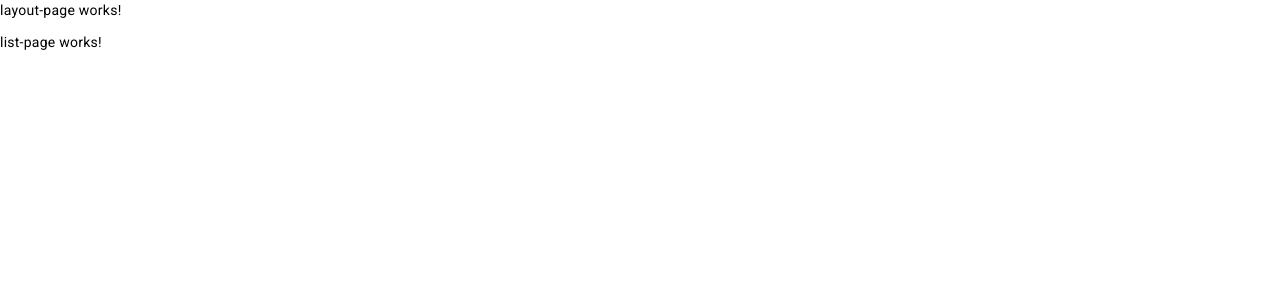
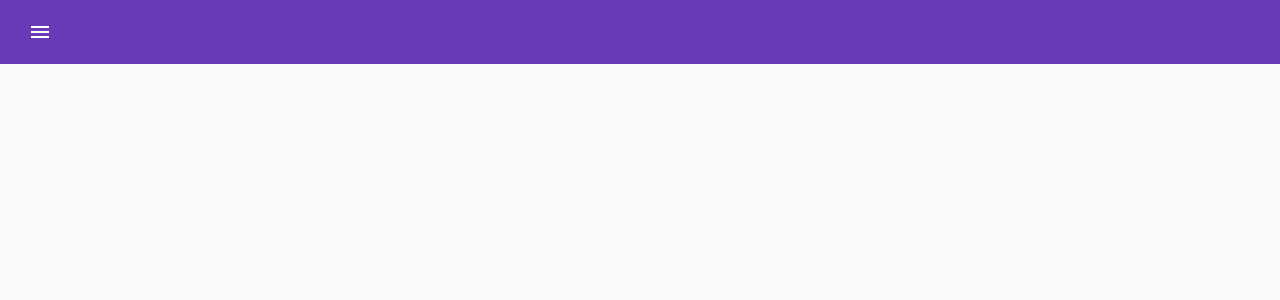
Before and after one commit to sebasao89/heroesApp, an Angular app: page /heroes/list in a window 1280 px wide. Shown: the top 300 px of the page. Built offline with nearby package versions, Linux system fonts and the light colour scheme.

Commit message:
Estructura list heroes, navabar, sidenav

```diff
--- a/src/app/heroes/heroes.module.ts
+++ b/src/app/heroes/heroes.module.ts
@@ -2,6 +2,8 @@ import { NgModule } from '@angular/core';
 import { CommonModule } from '@angular/common';
 
 import { HeroesRoutingModule } from './heroes-routing.module';
+import { MaterialModule } from '../material/material.module';
+
 import { HeroPageComponent } from './pages/hero-page/hero-page.component';
 import { LayoutPageComponent } from './pages/layout-page/layout-page.component';
 import { ListPageComponent } from './pages/list-page/list-page.component';
@@ -19,7 +21,8 @@ import { SearchPageComponent } from './pages/search-page/search-page.component';
   ],
   imports: [
     CommonModule,
-    HeroesRoutingModule
+    HeroesRoutingModule,
+    MaterialModule
   ]
 })
 export class HeroesModule { }
--- a/src/app/heroes/pages/layout-page/layout-page.component.html
+++ b/src/app/heroes/pages/layout-page/layout-page.component.html
@@ -1,3 +1,21 @@
-<p>layout-page works!</p>
+<mat-sidenav-container fullscreen>
+
+    <mat-sidenav #sidenav mode="push" [ngStyle]="{ width: '250px' }">
+        <mat-toolbar>
+            <span>Menú</span>
+            <span class="spacer"></span>
+            <button mat-icon-button (click)="sidenav.toggle()">
+                <mat-icon>menu</mat-icon>
+            </button>
+        </mat-toolbar>
+    </mat-sidenav>
+
+    <mat-toolbar color="primary">
+        <button mat-icon-button (click)="sidenav.toggle()">
+            <mat-icon>menu</mat-icon>
+        </button>
+    </mat-toolbar>
+
+</mat-sidenav-container>
 
 <router-outlet></router-outlet>
--- a/src/app/heroes/pages/layout-page/layout-page.component.scss
+++ b/src/app/heroes/pages/layout-page/layout-page.component.scss
@@ -0,0 +1,3 @@
+.spacer {
+    flex: 1 1 auto;
+}
```
